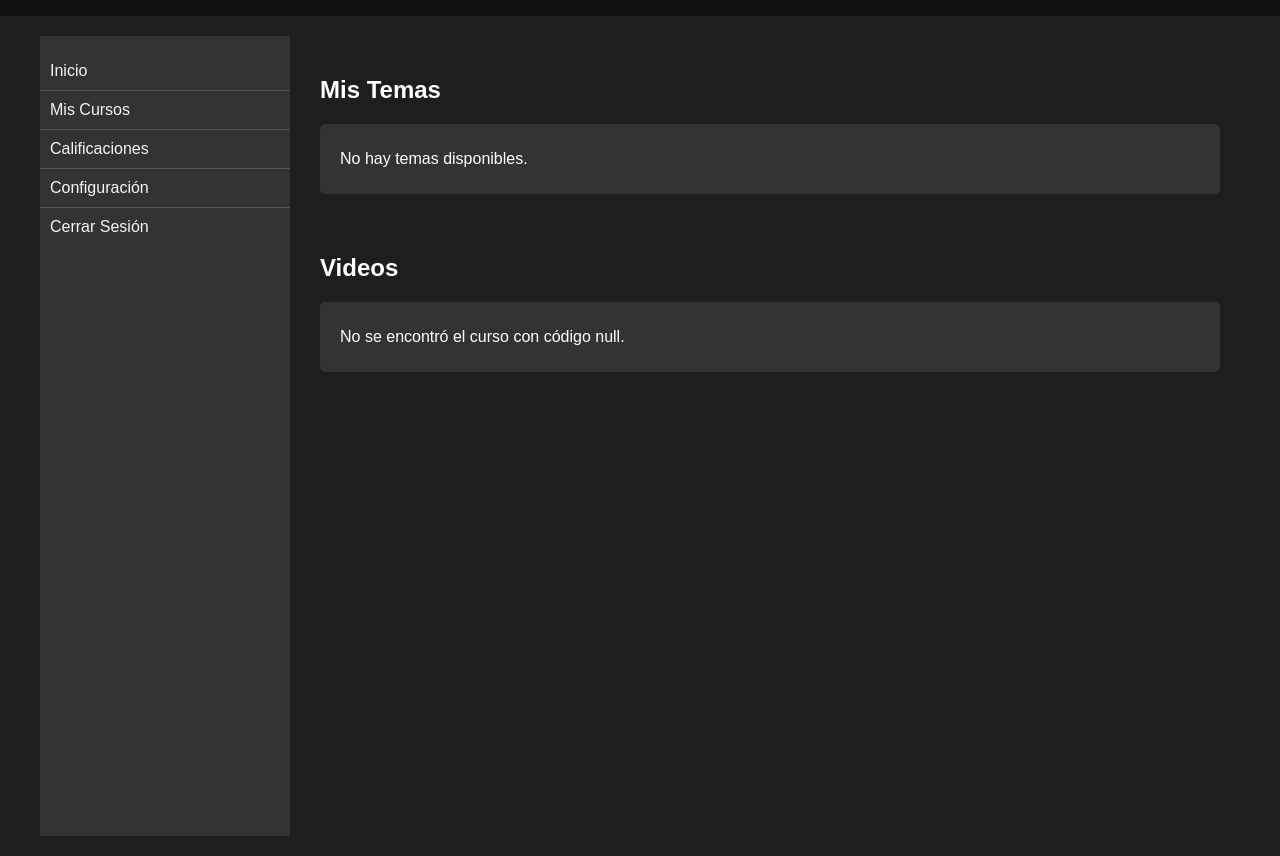
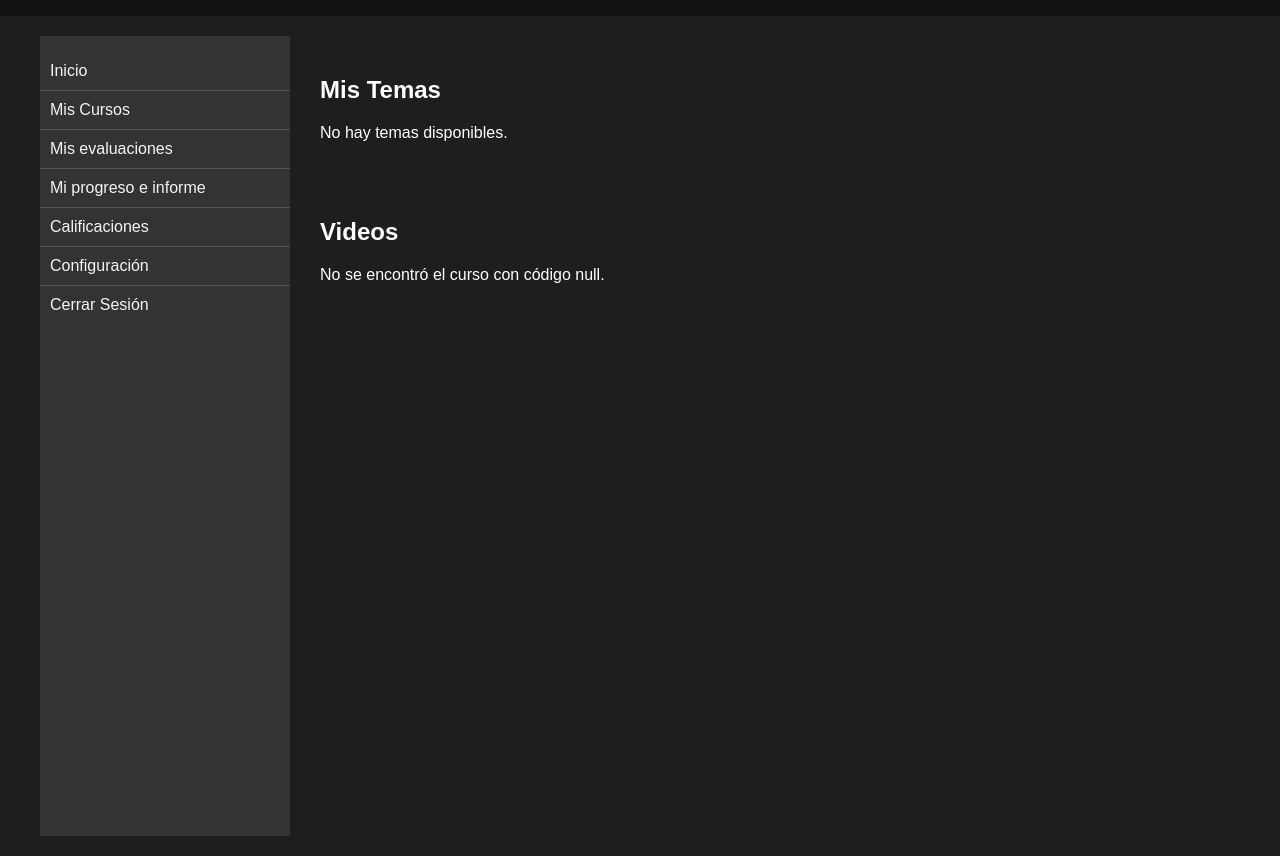
Before and after one commit to Jorgeartuz/ProyectoFinal, a plain HTML site: page PROYECTO/html/misCursosEstudiante.html in a window 1280 px wide. Shown: the part 94-950 px from the top of the page. Drawn offline with Linux system fonts and the light colour scheme.

Commit message:
Add files via upload

```diff
--- a/PROYECTO/html/misCursosEstudiante.html
+++ b/PROYECTO/html/misCursosEstudiante.html
@@ -4,7 +4,7 @@
 <head>
     <meta charset="UTF-8">
     <meta name="viewport" content="width=device-width, initial-scale=1.0">
-    <title>Panel de Control - Estudiante</title>
+    <title>Mis cursos - EduCecar</title>
     <link rel="stylesheet" href="../estilos/PanelInstructor.css">
     <script src="../Js/temasEstudiante.js"></script>
     <script src="../Js/videosCursos.js"></script>
@@ -21,6 +21,8 @@
                 <ul>
                     <li><a href="../html/PanelEstudiante.html">Inicio</a></li>
                     <li><a href="../html/cursosEstudiante.html">Mis Cursos</a></li>
+                    <li><a href="../html/evaluacionEstudiante.html">Mis evaluaciones</a> </li>
+                    <li><a href="../html/progresoEstudiante.html">Mi progreso e informe</a> </li>
                     <li><a href="../html/calificacionEstudiante.html">Calificaciones</a></li>
                     <li><a href="../html/configuracionEstudiante.html">Configuración</a></li>
                     <li><a href="../html/InicioDeSesion.html">Cerrar Sesión</a></li>
@@ -30,14 +32,18 @@
 
         <div class="content">
             <h2>Mis Temas</h2>
-            <div id="misTemas" class="dark-btn">
+            <div id="misTemas">
                 <!-- Aquí se cargarán los temas  dinámicamente que corresponden al curso seleccionado -->
+                <div class="tema-con-progreso" data-tema="${tema.nombre}">
+                    <p>${tema.nombre}</p>
+                    <progress class="progreso-tema" value="0" max="100"></progress>
+                </div>
             </div>
         </div>
 
         <div class="content">
             <h2>Videos</h2>
-            <div id="misVideos" class="dark-btn" >
+            <div id="misVideos">
                 <!-- Aquí se cargarán los videos con sus link dinámicamente que corresponden al curso seleccionado -->
             </div>
         </div>
```
